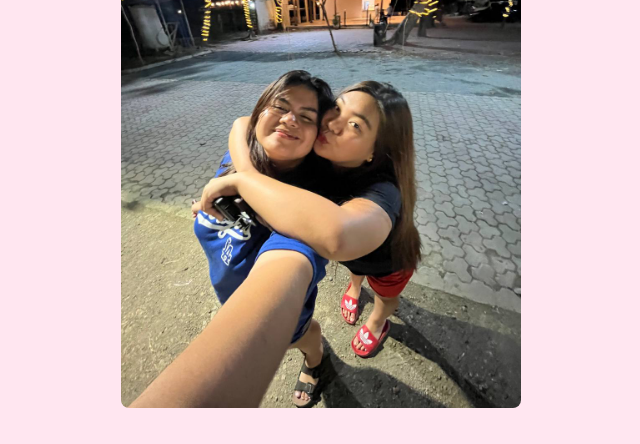
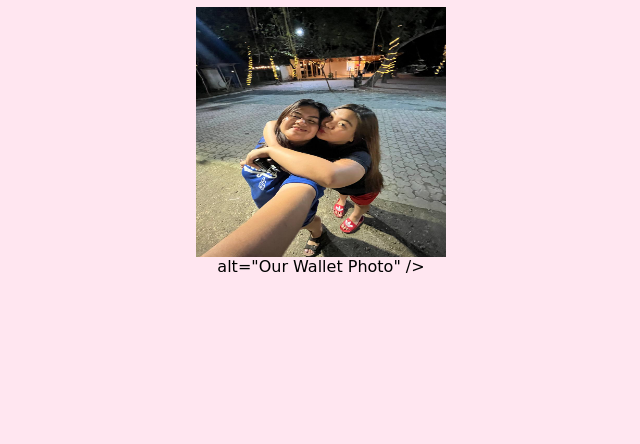
Before and after one commit to zyryll/sarah, a plain HTML site: page index.html in a window 1280 px wide. Shown: the part 356-800 px from the top of the page, without its empty margins (319-959 px from the left). Drawn offline with Linux system fonts and the light colour scheme; files whose address does not match are found by name.

Commit message:
Update index.html

```diff
--- a/index.html
+++ b/index.html
@@ -109,7 +109,7 @@
     <!-- Instruction Text -->
     <div id="instruction">Click the heart!</div>
     <!-- Photo below the instruction -->
-    <img id="photo" src="C:\Users\oquen\Downloads\love\lovey.jpg" alt="Our Wallet Photo" />
+    <img src="lovey.jpg" alt="Love" width="250" height="250"> alt="Our Wallet Photo" />
   </div>
 </div>
 
```
